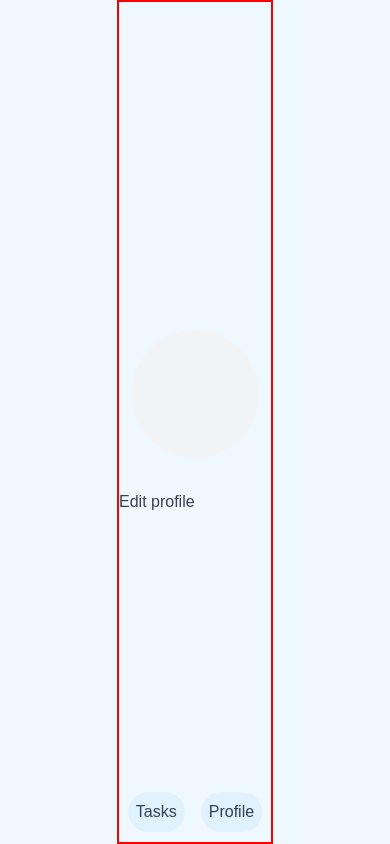
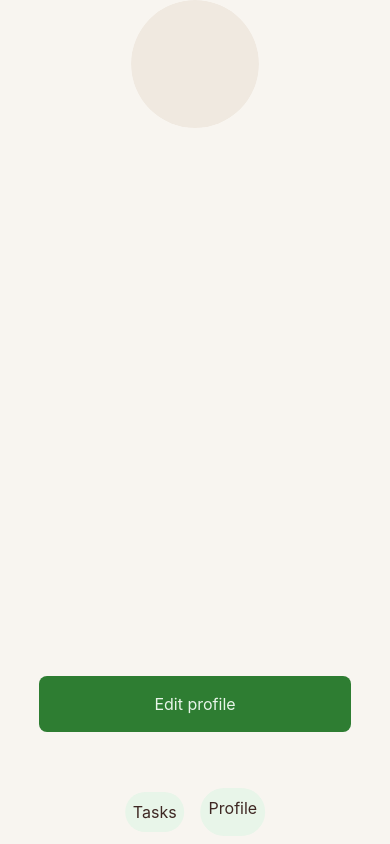
Before and after one commit to IlPiova/ecotracker, a React (Vite) app: page /profile in a window 390 px wide. Built offline with nearby package versions, Linux system fonts and the light colour scheme.

Commit message:
Ottimizzazione layout mobile e posizionamento bottoin e popover

```diff
--- a/src/App.tsx
+++ b/src/App.tsx
@@ -3,7 +3,9 @@ import Home from "./components/Home/Home";
 function App() {
   return (
     <>
-      <Home />
+      <div className="app-wrapper">
+        <Home />
+      </div>
     </>
   );
 }
--- a/src/components/Profile/Profile-settings/ProfileSettings.tsx
+++ b/src/components/Profile/Profile-settings/ProfileSettings.tsx
@@ -50,6 +50,7 @@ export default function ProfileSettings() {
     e.preventDefault();
     dispatch(editUser(newUser));
   }
+
   return (
     <>
       <form onSubmit={handleSubmit}>
--- a/src/components/Profile/Profile.tsx
+++ b/src/components/Profile/Profile.tsx
@@ -13,6 +13,7 @@ export default function Profile() {
 
   return (
     <>
+      <div className="flex flex-col justify-between items-center h-full">
         <div className="flex flex-col justify-center items-center gap-4">
           <Avatar>
             <AvatarImage src={user?.profilePic} />
@@ -23,12 +24,16 @@ export default function Profile() {
           </p>
           <p className="italic font-light">{user?.motto}</p>
         </div>
+
+        <div className="w-[80%] text-center bg-primary mb-28 rounded-lg text-secondary p-4">
           <Popover>
             <PopoverTrigger>Edit profile</PopoverTrigger>
             <PopoverContent>
               <ProfileSettings />
             </PopoverContent>
           </Popover>
+        </div>
+      </div>
       <Navbar />
     </>
   );
--- a/src/components/navbar/Navbar.tsx
+++ b/src/components/navbar/Navbar.tsx
@@ -1,13 +1,26 @@
+import type { RootState } from "@/store/Store";
+import { useSelector } from "react-redux";
 import { Link } from "react-router";
 
 export default function Navbar() {
+  const user = useSelector((state: RootState) => state.user.user);
   return (
-    <div className="flex justify-around items-center gap-4 rounded-xl w-max fixed bottom-8 right-[50%] translate-1/2">
-      <Link to={"/"} className="rounded-full bg-secondary p-2">
+    <div className="flex justify-around items-center gap-4 rounded-xl w-max h-12 absolute bottom-8 right-[50%] translate-1/2">
+      <Link
+        to={"/"}
+        className="rounded-full bg-secondary p-2 hover:bg-primary hover:text-secondary"
+      >
         Tasks
       </Link>
-      <Link to={"/profile"} className="rounded-full bg-secondary p-2">
-        Profile
+      <Link to={"/profile"} className="rounded-full bg-secondary p-2 h-full">
+        {user.profilePic ? (
+          <img
+            src={user.profilePic}
+            className=" h-full rounded-full object-cover"
+          />
+        ) : (
+          "Profile"
+        )}
       </Link>
     </div>
   );
--- a/src/index.css
+++ b/src/index.css
@@ -4,97 +4,97 @@
 @custom-variant dark (&:is(.dark *));
 /* Variabili tema Shadcn */
 :root {
-  --background: oklch(0.9751 0.0127 244.2507);
-  --foreground: oklch(0.3729 0.0306 259.7328);
-  --card: oklch(1.0000 0 0);
-  --card-foreground: oklch(0.3729 0.0306 259.7328);
-  --popover: oklch(1.0000 0 0);
-  --popover-foreground: oklch(0.3729 0.0306 259.7328);
-  --primary: oklch(0.7227 0.1920 149.5793);
+  --background: oklch(0.9711 0.0074 80.7211);
+  --foreground: oklch(0.3000 0.0358 30.2042);
+  --card: oklch(0.9711 0.0074 80.7211);
+  --card-foreground: oklch(0.3000 0.0358 30.2042);
+  --popover: oklch(0.9711 0.0074 80.7211);
+  --popover-foreground: oklch(0.3000 0.0358 30.2042);
+  --primary: oklch(0.5234 0.1347 144.1672);
   --primary-foreground: oklch(1.0000 0 0);
-  --secondary: oklch(0.9514 0.0250 236.8242);
-  --secondary-foreground: oklch(0.4461 0.0263 256.8018);
-  --muted: oklch(0.9670 0.0029 264.5419);
-  --muted-foreground: oklch(0.5510 0.0234 264.3637);
-  --accent: oklch(0.9505 0.0507 163.0508);
-  --accent-foreground: oklch(0.3729 0.0306 259.7328);
-  --destructive: oklch(0.6368 0.2078 25.3313);
+  --secondary: oklch(0.9571 0.0210 147.6360);
+  --secondary-foreground: oklch(0.4254 0.1159 144.3078);
+  --muted: oklch(0.9370 0.0142 74.4218);
+  --muted-foreground: oklch(0.4495 0.0486 39.2110);
+  --accent: oklch(0.8952 0.0504 146.0366);
+  --accent-foreground: oklch(0.4254 0.1159 144.3078);
+  --destructive: oklch(0.5386 0.1937 26.7249);
   --destructive-foreground: oklch(1.0000 0 0);
-  --border: oklch(0.9276 0.0058 264.5313);
-  --input: oklch(0.9276 0.0058 264.5313);
-  --ring: oklch(0.7227 0.1920 149.5793);
-  --chart-1: oklch(0.7227 0.1920 149.5793);
-  --chart-2: oklch(0.6959 0.1491 162.4796);
-  --chart-3: oklch(0.5960 0.1274 163.2254);
-  --chart-4: oklch(0.5081 0.1049 165.6121);
-  --chart-5: oklch(0.4318 0.0865 166.9128);
-  --sidebar: oklch(0.9514 0.0250 236.8242);
-  --sidebar-foreground: oklch(0.3729 0.0306 259.7328);
-  --sidebar-primary: oklch(0.7227 0.1920 149.5793);
+  --border: oklch(0.8805 0.0208 74.6428);
+  --input: oklch(0.8805 0.0208 74.6428);
+  --ring: oklch(0.5234 0.1347 144.1672);
+  --chart-1: oklch(0.6731 0.1624 144.2083);
+  --chart-2: oklch(0.5752 0.1446 144.1813);
+  --chart-3: oklch(0.5234 0.1347 144.1672);
+  --chart-4: oklch(0.4254 0.1159 144.3078);
+  --chart-5: oklch(0.2157 0.0453 145.7256);
+  --sidebar: oklch(0.9370 0.0142 74.4218);
+  --sidebar-foreground: oklch(0.3000 0.0358 30.2042);
+  --sidebar-primary: oklch(0.5234 0.1347 144.1672);
   --sidebar-primary-foreground: oklch(1.0000 0 0);
-  --sidebar-accent: oklch(0.9505 0.0507 163.0508);
-  --sidebar-accent-foreground: oklch(0.3729 0.0306 259.7328);
-  --sidebar-border: oklch(0.9276 0.0058 264.5313);
-  --sidebar-ring: oklch(0.7227 0.1920 149.5793);
-  --font-sans: DM Sans, sans-serif;
-  --font-serif: Lora, serif;
-  --font-mono: IBM Plex Mono, monospace;
+  --sidebar-accent: oklch(0.8952 0.0504 146.0366);
+  --sidebar-accent-foreground: oklch(0.4254 0.1159 144.3078);
+  --sidebar-border: oklch(0.8805 0.0208 74.6428);
+  --sidebar-ring: oklch(0.5234 0.1347 144.1672);
+  --font-sans: Inter, sans-serif;
+  --font-serif: Merriweather, serif;
+  --font-mono: Source Code Pro, monospace;
   --radius: 0.5rem;
-  --shadow-2xs: 0px 4px 8px -1px hsl(0 0% 0% / 0.05);
-  --shadow-xs: 0px 4px 8px -1px hsl(0 0% 0% / 0.05);
-  --shadow-sm: 0px 4px 8px -1px hsl(0 0% 0% / 0.10), 0px 1px 2px -2px hsl(0 0% 0% / 0.10);
-  --shadow: 0px 4px 8px -1px hsl(0 0% 0% / 0.10), 0px 1px 2px -2px hsl(0 0% 0% / 0.10);
-  --shadow-md: 0px 4px 8px -1px hsl(0 0% 0% / 0.10), 0px 2px 4px -2px hsl(0 0% 0% / 0.10);
-  --shadow-lg: 0px 4px 8px -1px hsl(0 0% 0% / 0.10), 0px 4px 6px -2px hsl(0 0% 0% / 0.10);
-  --shadow-xl: 0px 4px 8px -1px hsl(0 0% 0% / 0.10), 0px 8px 10px -2px hsl(0 0% 0% / 0.10);
-  --shadow-2xl: 0px 4px 8px -1px hsl(0 0% 0% / 0.25);
+  --shadow-2xs: 0 1px 3px 0px hsl(0 0% 0% / 0.05);
+  --shadow-xs: 0 1px 3px 0px hsl(0 0% 0% / 0.05);
+  --shadow-sm: 0 1px 3px 0px hsl(0 0% 0% / 0.10), 0 1px 2px -1px hsl(0 0% 0% / 0.10);
+  --shadow: 0 1px 3px 0px hsl(0 0% 0% / 0.10), 0 1px 2px -1px hsl(0 0% 0% / 0.10);
+  --shadow-md: 0 1px 3px 0px hsl(0 0% 0% / 0.10), 0 2px 4px -1px hsl(0 0% 0% / 0.10);
+  --shadow-lg: 0 1px 3px 0px hsl(0 0% 0% / 0.10), 0 4px 6px -1px hsl(0 0% 0% / 0.10);
+  --shadow-xl: 0 1px 3px 0px hsl(0 0% 0% / 0.10), 0 8px 10px -1px hsl(0 0% 0% / 0.10);
+  --shadow-2xl: 0 1px 3px 0px hsl(0 0% 0% / 0.25);
 }
 
 .dark {
-  --background: oklch(0.2077 0.0398 265.7549);
-  --foreground: oklch(0.8717 0.0093 258.3382);
-  --card: oklch(0.2795 0.0368 260.0310);
-  --card-foreground: oklch(0.8717 0.0093 258.3382);
-  --popover: oklch(0.2795 0.0368 260.0310);
-  --popover-foreground: oklch(0.8717 0.0093 258.3382);
-  --primary: oklch(0.7729 0.1535 163.2231);
-  --primary-foreground: oklch(0.2077 0.0398 265.7549);
-  --secondary: oklch(0.3351 0.0331 260.9120);
-  --secondary-foreground: oklch(0.7118 0.0129 286.0665);
-  --muted: oklch(0.2795 0.0368 260.0310);
-  --muted-foreground: oklch(0.5510 0.0234 264.3637);
-  --accent: oklch(0.3729 0.0306 259.7328);
-  --accent-foreground: oklch(0.7118 0.0129 286.0665);
-  --destructive: oklch(0.6368 0.2078 25.3313);
-  --destructive-foreground: oklch(0.2077 0.0398 265.7549);
-  --border: oklch(0.4461 0.0263 256.8018);
-  --input: oklch(0.4461 0.0263 256.8018);
-  --ring: oklch(0.7729 0.1535 163.2231);
-  --chart-1: oklch(0.7729 0.1535 163.2231);
-  --chart-2: oklch(0.7845 0.1325 181.9120);
-  --chart-3: oklch(0.7227 0.1920 149.5793);
-  --chart-4: oklch(0.6959 0.1491 162.4796);
-  --chart-5: oklch(0.5960 0.1274 163.2254);
-  --sidebar: oklch(0.2795 0.0368 260.0310);
-  --sidebar-foreground: oklch(0.8717 0.0093 258.3382);
-  --sidebar-primary: oklch(0.7729 0.1535 163.2231);
-  --sidebar-primary-foreground: oklch(0.2077 0.0398 265.7549);
-  --sidebar-accent: oklch(0.3729 0.0306 259.7328);
-  --sidebar-accent-foreground: oklch(0.7118 0.0129 286.0665);
-  --sidebar-border: oklch(0.4461 0.0263 256.8018);
-  --sidebar-ring: oklch(0.7729 0.1535 163.2231);
-  --font-sans: DM Sans, sans-serif;
-  --font-serif: Lora, serif;
-  --font-mono: IBM Plex Mono, monospace;
+  --background: oklch(0.2683 0.0279 150.7681);
+  --foreground: oklch(0.9423 0.0097 72.6595);
+  --card: oklch(0.3327 0.0271 146.9867);
+  --card-foreground: oklch(0.9423 0.0097 72.6595);
+  --popover: oklch(0.3327 0.0271 146.9867);
+  --popover-foreground: oklch(0.9423 0.0097 72.6595);
+  --primary: oklch(0.6731 0.1624 144.2083);
+  --primary-foreground: oklch(0.2157 0.0453 145.7256);
+  --secondary: oklch(0.3942 0.0265 142.9926);
+  --secondary-foreground: oklch(0.8970 0.0166 142.5518);
+  --muted: oklch(0.3327 0.0271 146.9867);
+  --muted-foreground: oklch(0.8579 0.0174 76.0955);
+  --accent: oklch(0.5752 0.1446 144.1813);
+  --accent-foreground: oklch(0.9423 0.0097 72.6595);
+  --destructive: oklch(0.5386 0.1937 26.7249);
+  --destructive-foreground: oklch(0.9423 0.0097 72.6595);
+  --border: oklch(0.3942 0.0265 142.9926);
+  --input: oklch(0.3942 0.0265 142.9926);
+  --ring: oklch(0.6731 0.1624 144.2083);
+  --chart-1: oklch(0.7660 0.1179 145.2950);
+  --chart-2: oklch(0.7185 0.1417 144.8887);
+  --chart-3: oklch(0.6731 0.1624 144.2083);
+  --chart-4: oklch(0.6291 0.1543 144.2031);
+  --chart-5: oklch(0.5752 0.1446 144.1813);
+  --sidebar: oklch(0.2683 0.0279 150.7681);
+  --sidebar-foreground: oklch(0.9423 0.0097 72.6595);
+  --sidebar-primary: oklch(0.6731 0.1624 144.2083);
+  --sidebar-primary-foreground: oklch(0.2157 0.0453 145.7256);
+  --sidebar-accent: oklch(0.5752 0.1446 144.1813);
+  --sidebar-accent-foreground: oklch(0.9423 0.0097 72.6595);
+  --sidebar-border: oklch(0.3942 0.0265 142.9926);
+  --sidebar-ring: oklch(0.6731 0.1624 144.2083);
+  --font-sans: Inter, sans-serif;
+  --font-serif: Merriweather, serif;
+  --font-mono: Source Code Pro, monospace;
   --radius: 0.5rem;
-  --shadow-2xs: 0px 4px 8px -1px hsl(0 0% 0% / 0.05);
-  --shadow-xs: 0px 4px 8px -1px hsl(0 0% 0% / 0.05);
-  --shadow-sm: 0px 4px 8px -1px hsl(0 0% 0% / 0.10), 0px 1px 2px -2px hsl(0 0% 0% / 0.10);
-  --shadow: 0px 4px 8px -1px hsl(0 0% 0% / 0.10), 0px 1px 2px -2px hsl(0 0% 0% / 0.10);
-  --shadow-md: 0px 4px 8px -1px hsl(0 0% 0% / 0.10), 0px 2px 4px -2px hsl(0 0% 0% / 0.10);
-  --shadow-lg: 0px 4px 8px -1px hsl(0 0% 0% / 0.10), 0px 4px 6px -2px hsl(0 0% 0% / 0.10);
-  --shadow-xl: 0px 4px 8px -1px hsl(0 0% 0% / 0.10), 0px 8px 10px -2px hsl(0 0% 0% / 0.10);
-  --shadow-2xl: 0px 4px 8px -1px hsl(0 0% 0% / 0.25);
+  --shadow-2xs: 0 1px 3px 0px hsl(0 0% 0% / 0.05);
+  --shadow-xs: 0 1px 3px 0px hsl(0 0% 0% / 0.05);
+  --shadow-sm: 0 1px 3px 0px hsl(0 0% 0% / 0.10), 0 1px 2px -1px hsl(0 0% 0% / 0.10);
+  --shadow: 0 1px 3px 0px hsl(0 0% 0% / 0.10), 0 1px 2px -1px hsl(0 0% 0% / 0.10);
+  --shadow-md: 0 1px 3px 0px hsl(0 0% 0% / 0.10), 0 2px 4px -1px hsl(0 0% 0% / 0.10);
+  --shadow-lg: 0 1px 3px 0px hsl(0 0% 0% / 0.10), 0 4px 6px -1px hsl(0 0% 0% / 0.10);
+  --shadow-xl: 0 1px 3px 0px hsl(0 0% 0% / 0.10), 0 8px 10px -1px hsl(0 0% 0% / 0.10);
+  --shadow-2xl: 0 1px 3px 0px hsl(0 0% 0% / 0.25);
 }
 
 @theme inline {
@@ -164,16 +164,31 @@
 
 }
 
-body{
-  margin: auto;
+body {
+  margin: 0;
+  width: 100vw;
+  height: 100vh;
+}
+
+#root {
+  width: 100%;
+  height: 100%;
+}
+
+.app-wrapper{
+  margin: 0 auto;
   width: 40%;
   height: 100vh;
   display: flex;
   flex-direction: column;
   justify-content: center;
-  align-items: stretch;
-  border-width: 2px;
-  border-color: red;
-  position: relative;
-  overflow: hidden;
 }
+
+@media screen and (max-width:600px) {
+  .app-wrapper{
+    margin: 0 ;
+    width: 100%;
+    border: none;
+
+  }
+}
```
Also changed, not shown: src/components/Home/Home.tsx (+24 -14 lines), src/components/Tasks/Tasks.tsx (+13 -9 lines). Lines whose indentation alone changed are shown as unchanged.
